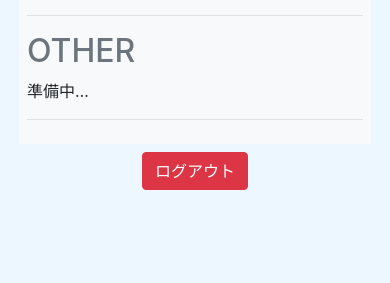
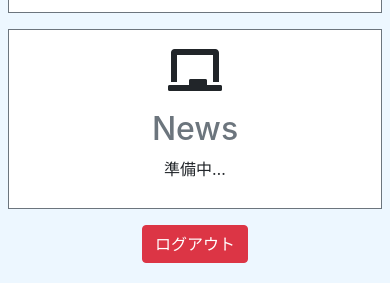
Before and after one commit to YoshihiroUchida/pcc-web, a Django app: page /home/ in a window 390 px wide. Shown: the part 561-844 px from the top of the page. Run offline with Django 3.2, Linux system fonts and the light colour scheme; a user stored in the database is signed in; some libraries are stand-ins or nearby versions.

Commit message:
レイアウトの変更・修正

```diff
--- a/pcc_django_app/settings.py
+++ b/pcc_django_app/settings.py
@@ -11,6 +11,7 @@ https://docs.djangoproject.com/en/3.2/ref/settings/
 """
 
 from pathlib import Path
+import os
 
 # ログインが必要なページに認証していないユーザがアクセスした場合のURL
 LOGIN_URL = 'login'
@@ -21,6 +22,9 @@ LOGOUT_REDIRECT_URL = 'index'
 
 # Build paths inside the project like this: BASE_DIR / 'subdir'.
 BASE_DIR = Path(__file__).resolve().parent.parent
+
+STATIC_ROOT = os.path.join(BASE_DIR, 'staticfiles')
+STATIC_URL = '/static/'
 
 # Quick-start development settings - unsuitable for production
 # See https://docs.djangoproject.com/en/3.2/howto/deployment/checklist/
--- /dev/null
+++ b/pcc_home/static/pcc_home/css/style.css
@@ -0,0 +1,16 @@
+.contents {
+	background-color: #FFFFFF;
+}
+
+/* マウスと重なる時 */
+.contents:hover{
+	background-color: #F5F5F5;
+}
+
+/* 親クラス全体をリンクにする */
+.link{
+	display: block;
+	position: absolute;
+	width: 100%;
+    height: 100%;
+}
--- a/pcc_home/templates/pcc_home/index.html
+++ b/pcc_home/templates/pcc_home/index.html
@@ -1,27 +1,33 @@
 {% load static %}
 <!doctype html>
 <html lang="ja">
+
 <head>
     <meta charset="utf-8">
     <meta name="viewport" content="initial-scale=1">
     <title>{{ title }}</title>
-    <link rel="stylesheet" href="https://stackpath.bootstrapcdn.com/bootstrap/4.3.1/css/bootstrap.min.css" crossorigin="anonymous">
+    <link rel="stylesheet" type="text/css" href="{% static 'pcc_home/css/style.css' %}" />
+    <link rel="stylesheet" href="https://stackpath.bootstrapcdn.com/bootstrap/4.3.1/css/bootstrap.min.css"
+        crossorigin="anonymous">
+    <link href="https://use.fontawesome.com/releases/v6.0.0/css/all.css" rel="stylesheet">
 </head>
 
 <body style="background-color: #EDF7FF">
+    <!--ナビゲーションバーの部分-->
     <nav class="navbar navbar navbar-dark bg-primary">
         <a class="navbar-brand" href="#">PCC</a>
-        <button class="navbar-toggler" type="button" data-toggle="collapse" data-target="#navbarNav" aria-controls="navbarNav" aria-expanded="false" aria-label="Toggle navigation">
-        <span class="navbar-toggler-icon"></span>
+        <button class="navbar-toggler" type="button" data-toggle="collapse" data-target="#navbarNav"
+            aria-controls="navbarNav" aria-expanded="false" aria-label="Toggle navigation">
+            <span class="navbar-toggler-icon"></span>
         </button>
 
-        <!--ナビゲーションバーの部分-->
         <div class="collapse navbar-collapse" id="navbarNav">
             <ul class="navbar-nav">
                 <!--リストの項目群-->
                 <li class="nav-item">
                     <a class="nav-link" href="#">TOP<span class="sr-only">(current)</span></a>
                 </li>
+                <!--ログイン中に表示-->
                 {% if user.is_authenticated %}
                 <li class="nav-item">
                     <a class="nav-link" href="#contents">CONTENTS</a>
@@ -34,27 +40,28 @@
         </div>
     </nav>
 
-    <div class="container-fluid">
-        <h1 class="display-3 text-primary text-center">{{ title }}</h1>
-
+    <h1 class="display-3 text-primary text-center">{{ title }}</h1>
+    <div class="container">
         <!--ログイン中-->
         {% if user.is_authenticated %}
         <p class="text-center">{{ user.username }}のページ</p>
 
-        <div class="bg-light p-2 m-1">
-        <!--(1)-->
-        <p class="h2 text-secondary" id="contents">CONTENTS</p>
-        <p>プログラミング</p>
-        <div class="embed-responsive embed-responsive-16by9">
-            <iframe src="https://docs.google.com/presentation/d/e/2PACX-1vR_aklF0GAAx6mPr4eUXhtUS-nZNcu4jwqqdKyZbkxD1QvKQzfLSDzYizcyGXNFyJ4QGXNyaHDiK-Df/embed?start=false&loop=false&delayms=3000" frameborder="0" allowfullscreen="true" mozallowfullscreen="true" webkitallowfullscreen="true"></iframe>
+        <div class="row justify-content-between">
+            <!--コンテンツ毎に表示-->
+            {% for i in content_list %}
+            <div class="contents col-md-5 m-2 border border-secondary" style="min-height: 180px">
+                <a href="#" class="link"></a>
+                <div class="text-center p-3">
+                    <i class="fa-solid fa-chalkboard fa-3x"></i>
+                </div>
+                <div class="text-center">
+                    <p class="h2 text-secondary">{{ i.name }}</p>
+                    <p>{{ i.desc }}</p>
+                </div>
+            </div>
+            {% endfor %}
         </div>
-        <hr>
 
-        <!--(2)-->
-        <p class="h2 text-secondary" id="other">OTHER</p>
-        <p>準備中…</p>
-        <hr>
-        </div>
         <p class="text-center m-2"><a class="btn btn-danger" href="{% url 'accounts:logout' %}">ログアウト</a></p>
 
         <!--ログアウト中-->
@@ -65,8 +72,15 @@
     </div>
 
     <!--JSファイル群-->
-    <script src="https://code.jquery.com/jquery-3.2.1.slim.min.js" integrity="sha384-KJ3o2DKtIkvYIK3UENzmM7KCkRr/rE9/Qpg6aAZGJwFDMVNA/GpGFF93hXpG5KkN" crossorigin="anonymous"></script>
-    <script src="https://cdnjs.cloudflare.com/ajax/libs/popper.js/1.11.0/umd/popper.min.js" integrity="sha384-b/U6ypiBEHpOf/4+1nzFpr53nxSS+GLCkfwBdFNTxtclqqenISfwAzpKaMNFNmj4" crossorigin="anonymous"></script>
-    <script src="https://maxcdn.bootstrapcdn.com/bootstrap/4.0.0-beta/js/bootstrap.min.js" integrity="sha384-h0AbiXch4ZDo7tp9hKZ4TsHbi047NrKGLO3SEJAg45jXxnGIfYzk4Si90RDIqNm1" crossorigin="anonymous"></script>
+    <script src="https://code.jquery.com/jquery-3.3.1.slim.min.js"
+        integrity="sha384-q8i/X+965DzO0rT7abK41JStQIAqVgRVzpbzo5smXKp4YfRvH+8abtTE1Pi6jizo"
+        crossorigin="anonymous"></script>
+    <script src="https://cdnjs.cloudflare.com/ajax/libs/popper.js/1.14.7/umd/popper.min.js"
+        integrity="sha384-UO2eT0CpHqdSJQ6hJty5KVphtPhzWj9WO1clHTMGa3JDZwrnQq4sF86dIHNDz0W1"
+        crossorigin="anonymous"></script>
+    <script src="https://stackpath.bootstrapcdn.com/bootstrap/4.3.1/js/bootstrap.min.js"
+        integrity="sha384-JjSmVgyd0p3pXB1rRibZUAYoIIy6OrQ6VrjIEaFf/nJGzIxFDsf4x0xIM+B07jRM"
+        crossorigin="anonymous"></script>
 </body>
+
 </html>
--- a/pcc_home/views.py
+++ b/pcc_home/views.py
@@ -1,7 +1,23 @@
 from django.shortcuts import render
 
 def index(request):
+    contents = {
+        "name" : "Programming",
+        "desc" : "準備中…",
+    }
+    other = {
+        "name" : "Other",
+        "desc" : "準備中…",
+    }
+    news = {
+        "name" : "News",
+        "desc" : "準備中…",
+    }
+
+    lst = [contents, other, news]
+
     params = {
         'title' : 'PCC Office',
+        'content_list' : lst,
     }
     return render(request, 'pcc_home/index.html', params)
```
Also changed, not shown: db.sqlite3.
